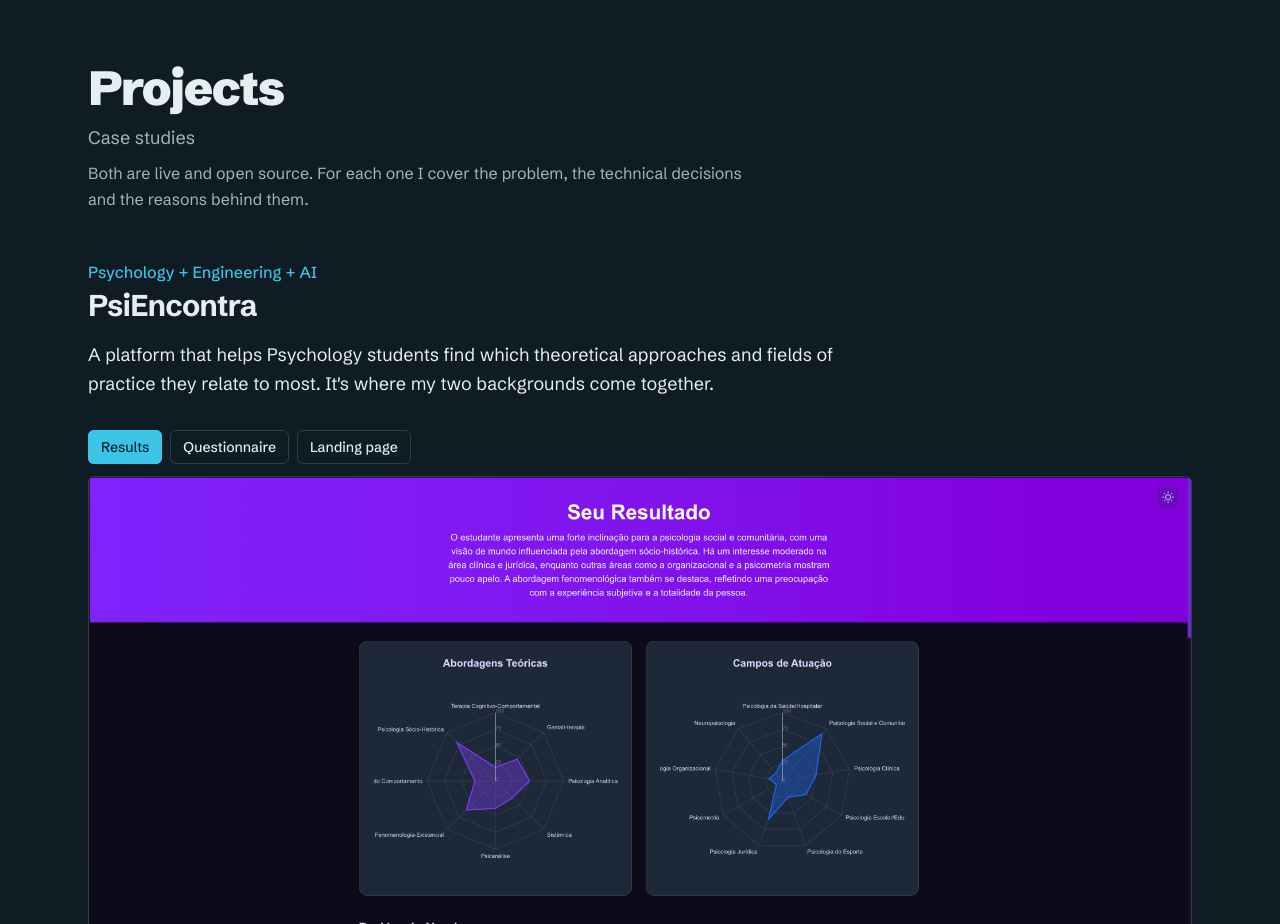
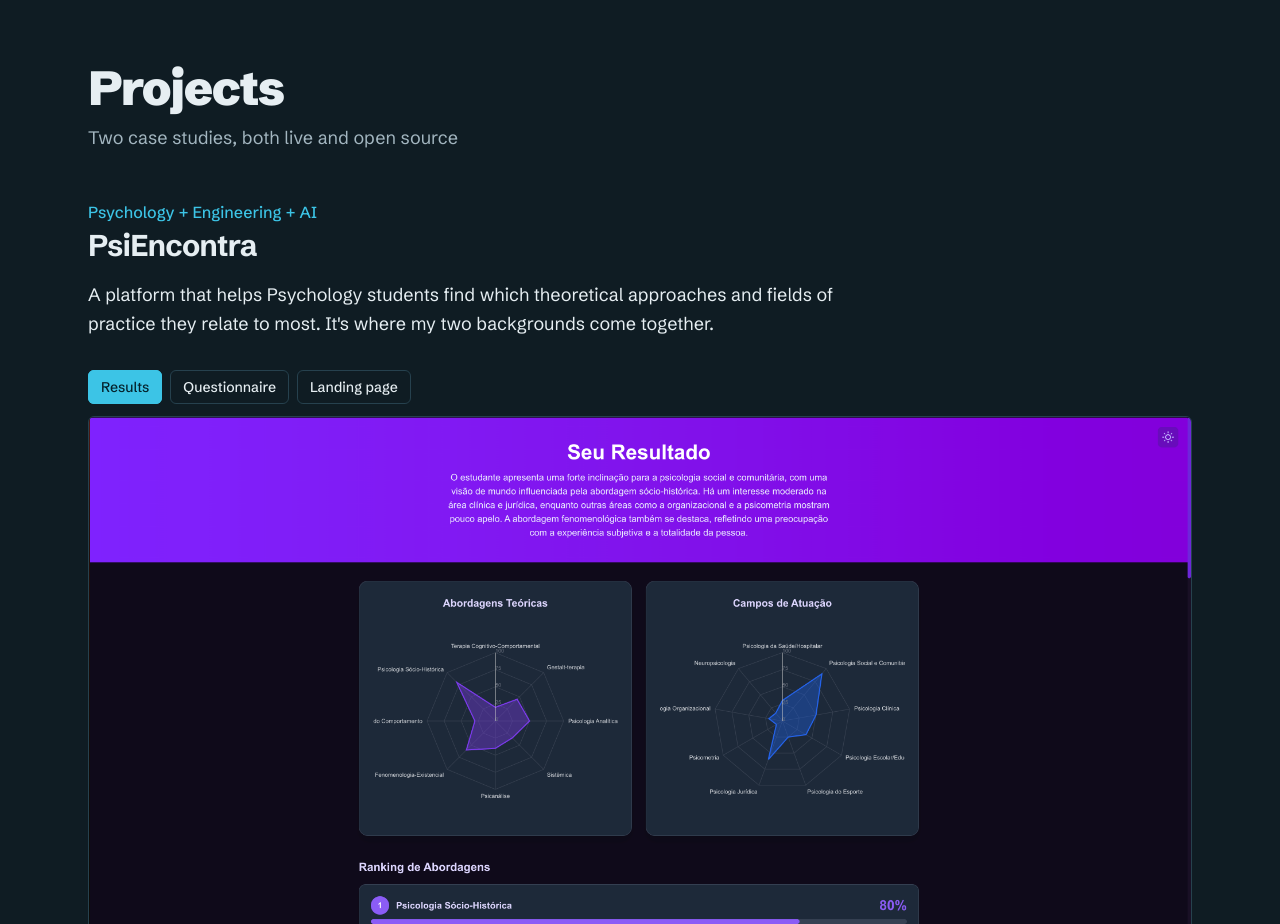
Before and after one commit to lirajoaop/jlira-portfolio, a Next.js app: page /en in a window 1280 px wide. Shown: the part 1600-2524 px from the top of the page. Built offline with nearby package versions, Linux system fonts and the light colour scheme.

Commit message:
Merge the Projects subtitle and lead into one line

```diff
--- a/src/content/content.ts
+++ b/src/content/content.ts
@@ -58,7 +58,7 @@ export type Content = {
   projects: {
     label: string;
     title: string;
-    lead: string;
+    lead?: string;
     problemLabel: string;
     solutionLabel: string;
     decisionsLabel: string;
@@ -176,8 +176,7 @@ const pt: Content = {
   },
   projects: {
     label: "Projetos",
-    title: "Estudos de caso",
-    lead: "Os dois estão no ar e o código é aberto. Em cada um conto o problema, as decisões técnicas e o porquê delas.",
+    title: "Dois estudos de caso, os dois no ar e com código aberto",
     problemLabel: "Problema",
     solutionLabel: "Solução",
     decisionsLabel: "Decisões técnicas",
@@ -421,8 +420,7 @@ const en: Content = {
   },
   projects: {
     label: "Projects",
-    title: "Case studies",
-    lead: "Both are live and open source. For each one I cover the problem, the technical decisions and the reasons behind them.",
+    title: "Two case studies, both live and open source",
     problemLabel: "Problem",
     solutionLabel: "Solution",
     decisionsLabel: "Technical decisions",
```
